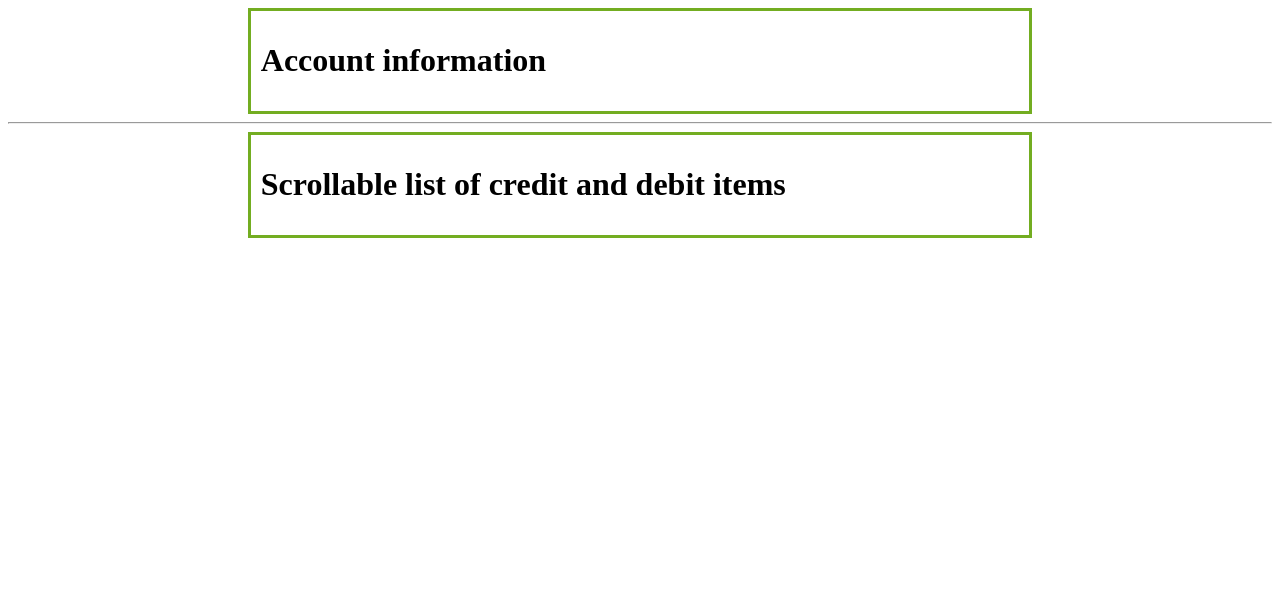
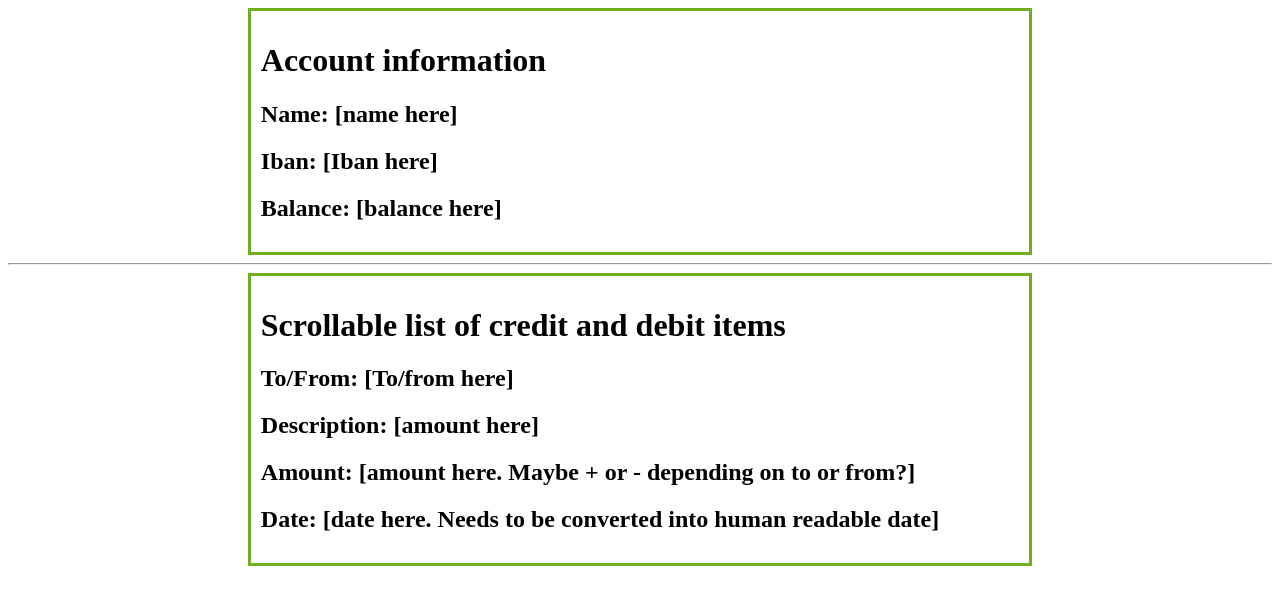
Before and after one commit to RicardoAzuul/OGD-front-end-developer-assignment, a website: page index.html in a window 1280 px wide. Drawn offline with Linux system fonts and the light colour scheme.

Commit message:
add request package

```diff
--- a/index.html
+++ b/index.html
@@ -13,10 +13,17 @@
     <body>
         <div class="center">
             <h1>Account information</h1>
+            <h2>Name: [name here]</h2>
+            <h2>Iban: [Iban here]</h2>
+            <h2>Balance: [balance here]</h2>
         </div>
         <hr>
         <div class="center">
             <h1>Scrollable list of credit and debit items</h1>
+            <h2>To/From: [To/from here]</h2>
+            <h2>Description: [amount here]</h2>
+            <h2>Amount: [amount here. Maybe + or - depending on to or from?]</h2>
+            <h2>Date: [date here. Needs to be converted into human readable date]</h2>
         </div>
     </body>
 </html>
```
Also changed, not shown: index.js (added, +7 -0 lines), notes.md (+3 -0 lines), package.json (added, +22 -0 lines), 1 other file.
